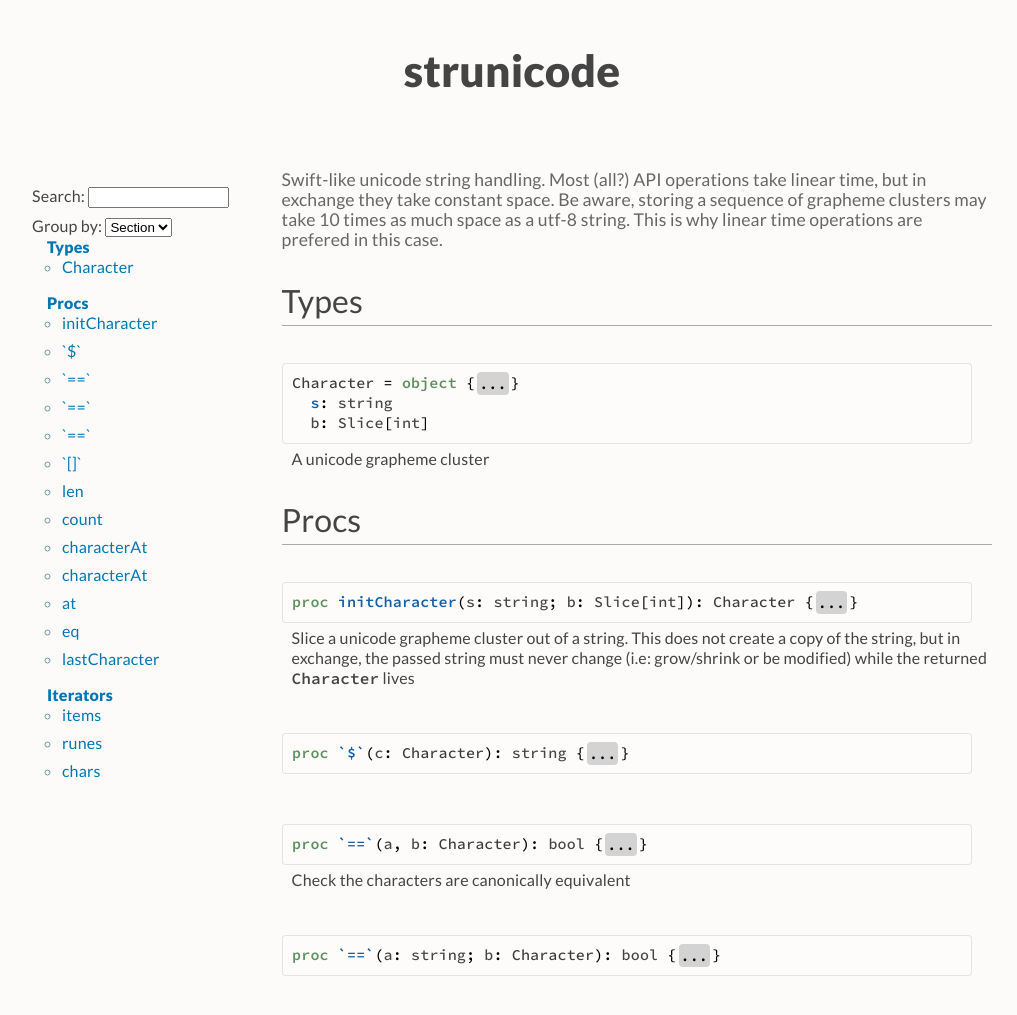
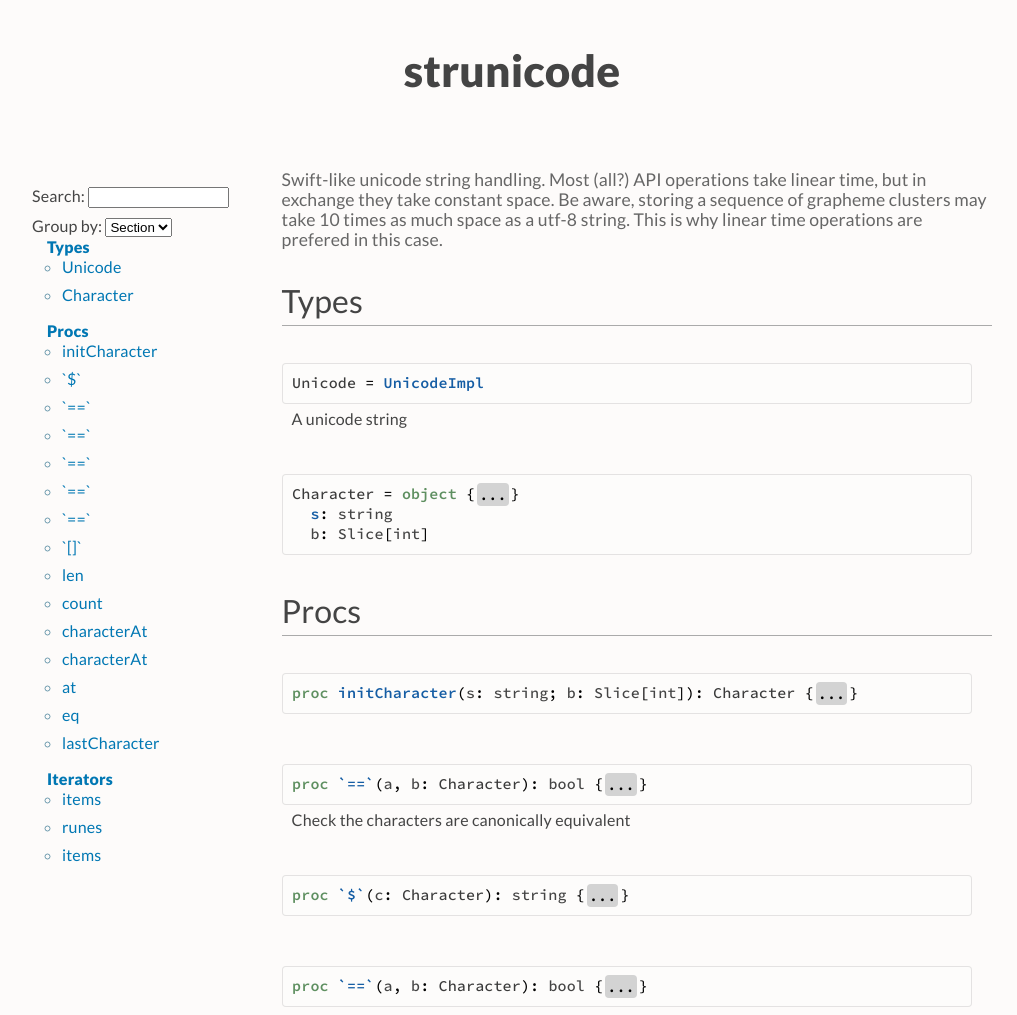
Before and after one commit to nitely/nim-strunicode, a plain HTML site: page docs/index.html in a window 1280 px wide. Shown: the top 1015 px of the page, without its empty margins (128-1145 px from the left). Drawn offline with Linux system fonts and the light colour scheme; a script that the page names is missing.

Commit message:
Unicode type (#3)
* unicode type

* unicode type

* docs

* changelog

```diff
--- a/docs/index.html
+++ b/docs/index.html
@@ -1241,7 +1241,9 @@ function main() {
 <li>
   <a class="reference reference-toplevel" href="#7" id="57">Types</a>
   <ul class="simple simple-toc-section">
-      <li><a class="reference" href="#Character"
+      <li><a class="reference" href="#Unicode"
+    title="Unicode = UnicodeImpl"><wbr />Unicode<span class="attachedType" style="visibility:hidden"></span></a></li>
+  <li><a class="reference" href="#Character"
     title="Character = object {.shallow.}
   s: string
   b: Slice[int]"><wbr />Character<span class="attachedType" style="visibility:hidden"></span></a></li>
@@ -1257,10 +1259,14 @@ function main() {
     title="`$`(c: Character): string"><wbr />`$`<span class="attachedType" style="visibility:hidden">Character</span></a></li>
   <li><a class="reference" href="#%3D%3D%2CCharacter%2CCharacter"
     title="`==`(a, b: Character): bool"><wbr />`==`<span class="attachedType" style="visibility:hidden">Character</span></a></li>
-  <li><a class="reference" href="#%3D%3D%2Cstring%2CCharacter"
-    title="`==`(a: string; b: Character): bool"><wbr />`==`<span class="attachedType" style="visibility:hidden">Character</span></a></li>
-  <li><a class="reference" href="#%3D%3D%2CCharacter%2Cstring"
-    title="`==`(a: Character; b: string): bool"><wbr />`==`<span class="attachedType" style="visibility:hidden">Character</span></a></li>
+  <li><a class="reference" href="#%3D%3D%2CopenArray%5Bchar%5D%2CCharacter"
+    title="`==`(a: openArray[char]; b: Character): bool"><wbr />`==`<span class="attachedType" style="visibility:hidden">Character</span></a></li>
+  <li><a class="reference" href="#%3D%3D%2CCharacter%2CopenArray%5Bchar%5D"
+    title="`==`(a: Character; b: openArray[char]): bool"><wbr />`==`<span class="attachedType" style="visibility:hidden">Character</span></a></li>
+  <li><a class="reference" href="#%3D%3D%2CUnicodeImpl%2CCharacter"
+    title="`==`(a: Unicode; b: Character): bool"><wbr />`==`<span class="attachedType" style="visibility:hidden">Unicode</span></a></li>
+  <li><a class="reference" href="#%3D%3D%2CCharacter%2CUnicodeImpl"
+    title="`==`(a: Character; b: Unicode): bool"><wbr />`==`<span class="attachedType" style="visibility:hidden">Character</span></a></li>
   <li><a class="reference" href="#%5B%5D%2CCharacter%2Cint"
     title="`[]`(c: Character; i: int): char"><wbr />`[]`<span class="attachedType" style="visibility:hidden">Character</span></a></li>
   <li><a class="reference" href="#len%2CCharacter"
@@ -1287,8 +1293,8 @@ function main() {
     title="items(c: Character): char"><wbr />items<span class="attachedType" style="visibility:hidden">Character</span></a></li>
   <li><a class="reference" href="#runes.i%2CCharacter"
     title="runes(c: Character): Rune"><wbr />runes<span class="attachedType" style="visibility:hidden">Character</span></a></li>
-  <li><a class="reference" href="#chars.i%2Cstring"
-    title="chars(s: string): Character"><wbr />chars<span class="attachedType" style="visibility:hidden">Character</span></a></li>
+  <li><a class="reference" href="#items.i%2CUnicodeImpl"
+    title="items(s: Unicode): Character"><wbr />items<span class="attachedType" style="visibility:hidden">Unicode</span></a></li>
 
   </ul>
 </li>
@@ -1302,13 +1308,19 @@ function main() {
   <div class="section" id="7">
 <h1><a class="toc-backref" href="#7">Types</a></h1>
 <dl class="item">
+<a id="Unicode"></a>
+<dt><pre><a href="strunicode.html#Unicode"><span class="Identifier">Unicode</span></a> <span class="Other">=</span> <span class="Identifier">UnicodeImpl</span></pre></dt>
+<dd>
+A unicode string
+
+</dd>
 <a id="Character"></a>
 <dt><pre><a href="strunicode.html#Character"><span class="Identifier">Character</span></a> <span class="Other">=</span> <span class="Keyword">object</span> <span><span class="Other">{</span><span class="Other pragmadots">...</span><span class="Other">}</span></span><span class="pragmawrap"><span class="Other">{.</span><span class="pragma"><span class="Identifier">shallow</span></span><span class="Other">.}</span></span>
   <span class="Identifier">s</span><span class="Other">:</span> <span class="Identifier">string</span>
   <span class="Identifier">b</span><span class="Other">:</span> <span class="Identifier">Slice</span><span class="Other">[</span><span class="Identifier">int</span><span class="Other">]</span>
 </pre></dt>
 <dd>
-A unicode grapheme cluster
+
 
 </dd>
 
@@ -1319,7 +1331,13 @@ A unicode grapheme cluster
 <a id="initCharacter,string,Slice[int]"></a>
 <dt><pre><span class="Keyword">proc</span> <span class="Identifier">initCharacter</span><span class="Other">(</span><span class="Identifier">s</span><span class="Other">:</span> <span class="Identifier">string</span><span class="Other">;</span> <span class="Identifier">b</span><span class="Other">:</span> <span class="Identifier">Slice</span><span class="Other">[</span><span class="Identifier">int</span><span class="Other">]</span><span class="Other">)</span><span class="Other">:</span> <a href="strunicode.html#Character"><span class="Identifier">Character</span></a> <span><span class="Other">{</span><span class="Other pragmadots">...</span><span class="Other">}</span></span><span class="pragmawrap"><span class="Other">{.</span><span class="pragma"><span class="Identifier">raises</span><span class="Other">:</span> <span class="Other">[</span><span class="Other">]</span><span class="Other">,</span> <span class="Identifier">tags</span><span class="Other">:</span> <span class="Other">[</span><span class="Other">]</span></span><span class="Other">.}</span></span></pre></dt>
 <dd>
-Slice a unicode grapheme cluster out of a string. This does not create a copy of the string, but in exchange, the passed string must never change (i.e: grow/shrink or be modified) while the returned <tt class="docutils literal"><span class="pre">Character</span></tt> lives
+
+
+</dd>
+<a id="==,Character,Character"></a>
+<dt><pre><span class="Keyword">proc</span> <span class="Identifier">`==`</span><span class="Other">(</span><span class="Identifier">a</span><span class="Other">,</span> <span class="Identifier">b</span><span class="Other">:</span> <a href="strunicode.html#Character"><span class="Identifier">Character</span></a><span class="Other">)</span><span class="Other">:</span> <span class="Identifier">bool</span> <span><span class="Other">{</span><span class="Other pragmadots">...</span><span class="Other">}</span></span><span class="pragmawrap"><span class="Other">{.</span><span class="pragma"><span class="Identifier">inline</span><span class="Other">,</span> <span class="Identifier">raises</span><span class="Other">:</span> <span class="Other">[</span><span class="Other">]</span><span class="Other">,</span> <span class="Identifier">tags</span><span class="Other">:</span> <span class="Other">[</span><span class="Other">]</span></span><span class="Other">.}</span></span></pre></dt>
+<dd>
+Check the characters are canonically equivalent
 
 </dd>
 <a id="$,Character"></a>
@@ -1331,7 +1349,7 @@ Slice a unicode grapheme cluster out of a string. This does not create a copy of
 <a id="==,Character,Character"></a>
 <dt><pre><span class="Keyword">proc</span> <span class="Identifier">`==`</span><span class="Other">(</span><span class="Identifier">a</span><span class="Other">,</span> <span class="Identifier">b</span><span class="Other">:</span> <a href="strunicode.html#Character"><span class="Identifier">Character</span></a><span class="Other">)</span><span class="Other">:</span> <span class="Identifier">bool</span> <span><span class="Other">{</span><span class="Other pragmadots">...</span><span class="Other">}</span></span><span class="pragmawrap"><span class="Other">{.</span><span class="pragma"><span class="Identifier">raises</span><span class="Other">:</span> <span class="Other">[</span><span class="Other">]</span><span class="Other">,</span> <span class="Identifier">tags</span><span class="Other">:</span> <span class="Other">[</span><span class="Other">]</span></span><span class="Other">.}</span></span></pre></dt>
 <dd>
-Check the characters are canonically equivalent
+
 
 </dd>
 <a id="==,string,Character"></a>
@@ -1367,25 +1385,25 @@ Return the number of characters in the string
 <a id="characterAt,string,int"></a>
 <dt><pre><span class="Keyword">proc</span> <span class="Identifier">characterAt</span><span class="Other">(</span><span class="Identifier">s</span><span class="Other">:</span> <span class="Identifier">string</span><span class="Other">;</span> <span class="Identifier">i</span><span class="Other">:</span> <span class="Identifier">int</span><span class="Other">)</span><span class="Other">:</span> <a href="strunicode.html#Character"><span class="Identifier">Character</span></a> <span><span class="Other">{</span><span class="Other pragmadots">...</span><span class="Other">}</span></span><span class="pragmawrap"><span class="Other">{.</span><span class="pragma"><span class="Identifier">raises</span><span class="Other">:</span> <span class="Other">[</span><span class="Other">]</span><span class="Other">,</span> <span class="Identifier">tags</span><span class="Other">:</span> <span class="Other">[</span><span class="Other">]</span></span><span class="Other">.}</span></span></pre></dt>
 <dd>
-Returns the character at the given byte index. Returns an empty character if the index is out of bounds
+Return the character at the given position
 
 </dd>
 <a id="characterAt,string,BackwardsIndex"></a>
 <dt><pre><span class="Keyword">proc</span> <span class="Identifier">characterAt</span><span class="Other">(</span><span class="Identifier">s</span><span class="Other">:</span> <span class="Identifier">string</span><span class="Other">;</span> <span class="Identifier">i</span><span class="Other">:</span> <span class="Identifier">BackwardsIndex</span><span class="Other">)</span><span class="Other">:</span> <a href="strunicode.html#Character"><span class="Identifier">Character</span></a> <span><span class="Other">{</span><span class="Other pragmadots">...</span><span class="Other">}</span></span><span class="pragmawrap"><span class="Other">{.</span><span class="pragma"><span class="Identifier">raises</span><span class="Other">:</span> <span class="Other">[</span><span class="Other">]</span><span class="Other">,</span> <span class="Identifier">tags</span><span class="Other">:</span> <span class="Other">[</span><span class="Other">]</span></span><span class="Other">.}</span></span></pre></dt>
 <dd>
-Returns the character at the given byte index. Returns an empty character if the index is out of bounds
+
 
 </dd>
 <a id="at,string,int"></a>
 <dt><pre><span class="Keyword">proc</span> <span class="Identifier">at</span><span class="Other">(</span><span class="Identifier">s</span><span class="Other">:</span> <span class="Identifier">string</span><span class="Other">;</span> <span class="Identifier">pos</span><span class="Other">:</span> <span class="Identifier">int</span><span class="Other">)</span><span class="Other">:</span> <a href="strunicode.html#Character"><span class="Identifier">Character</span></a> <span><span class="Other">{</span><span class="Other pragmadots">...</span><span class="Other">}</span></span><span class="pragmawrap"><span class="Other">{.</span><span class="pragma"><span class="Identifier">raises</span><span class="Other">:</span> <span class="Other">[</span><span class="Identifier">IndexError</span><span class="Other">]</span><span class="Other">,</span> <span class="Identifier">tags</span><span class="Other">:</span> <span class="Other">[</span><span class="Other">]</span></span><span class="Other">.}</span></span></pre></dt>
 <dd>
-Return the character at the given position. Prefer <tt class="docutils literal"><span class="pre">characterAt</span></tt> when the index in bytes is known
+Returns the character at the given byte index. Returns an empty character if the index is out of bounds
 
 </dd>
 <a id="eq,string,string"></a>
 <dt><pre><span class="Keyword">proc</span> <span class="Identifier">eq</span><span class="Other">(</span><span class="Identifier">a</span><span class="Other">,</span> <span class="Identifier">b</span><span class="Other">:</span> <span class="Identifier">string</span><span class="Other">)</span><span class="Other">:</span> <span class="Identifier">bool</span> <span><span class="Other">{</span><span class="Other pragmadots">...</span><span class="Other">}</span></span><span class="pragmawrap"><span class="Other">{.</span><span class="pragma"><span class="Identifier">raises</span><span class="Other">:</span> <span class="Other">[</span><span class="Other">]</span><span class="Other">,</span> <span class="Identifier">tags</span><span class="Other">:</span> <span class="Other">[</span><span class="Other">]</span></span><span class="Other">.}</span></span></pre></dt>
 <dd>
-Check strings are canonically equivalent
+
 
 </dd>
 <a id="lastCharacter,string"></a>
```
Also changed, not shown: 4 other files.
